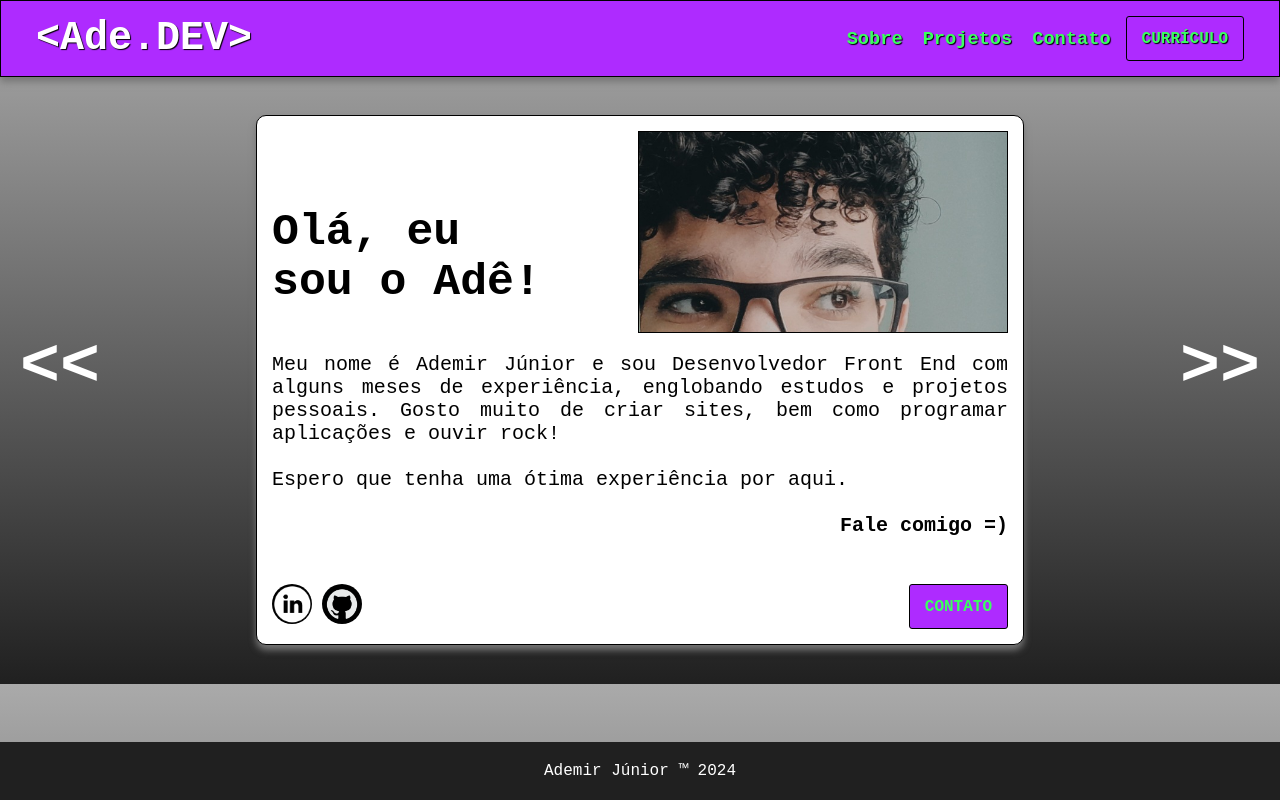
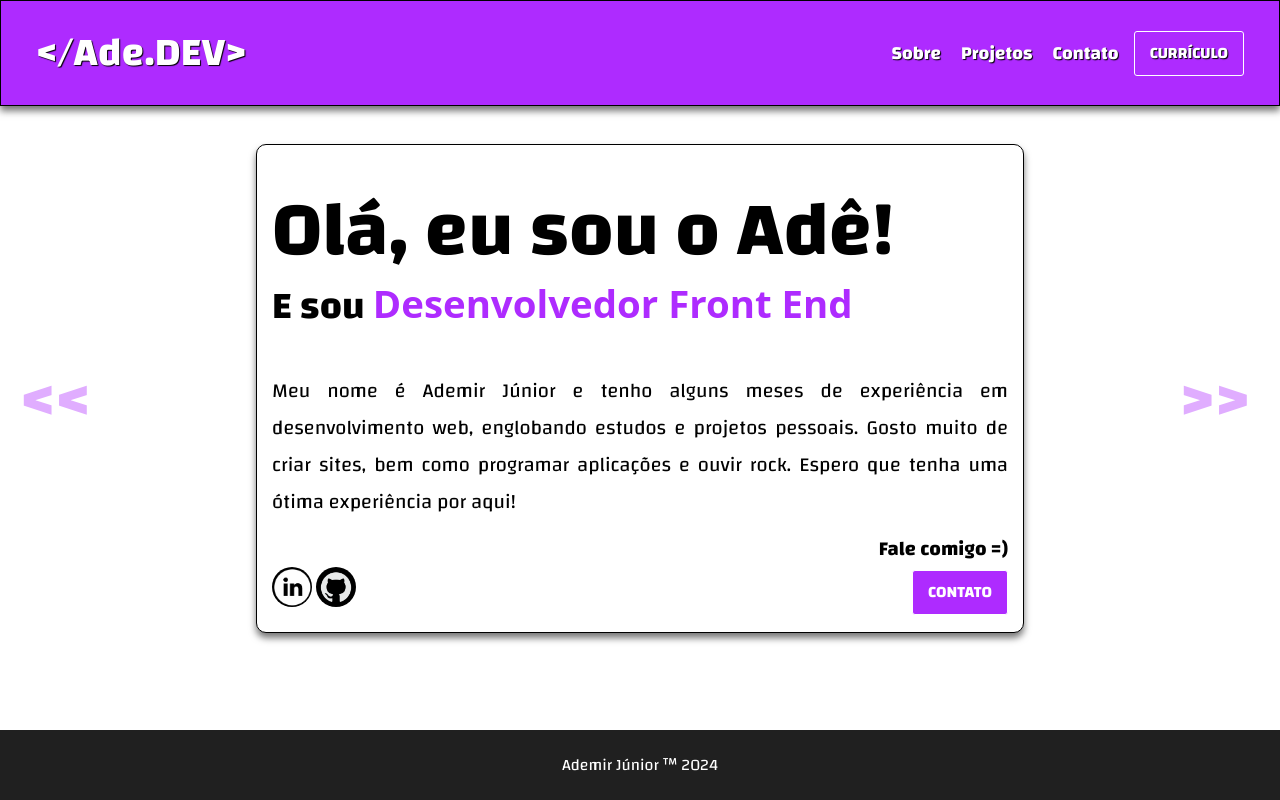
Before and after one commit to adejuniorr/PortfolioOnline, a plain HTML site: page Portifólio/public/index.html in a window 1280 px wide. Drawn offline with Linux system fonts and the light colour scheme; a web font is replaced by a local one.

Commit message:
Projeto Portifólio Online v1: Remoção de animações CSS, alteração de fontes e mais algumas estilizações

```diff
--- a/Portifólio/public/css/style.css
+++ b/Portifólio/public/css/style.css
@@ -1,17 +1,13 @@
 @charset 'UTF-8';
 
 @import url('https://fonts.googleapis.com/css2?family=Chivo+Mono:wght@100;600&display=swap');
+@import url('https://fonts.googleapis.com/css2?family=Changa:wght@400;700&family=Sansita+Swashed:wght@700&display=swap');
 
 * {
     margin: 0;
     border: 0;
-    padding: 0;
-    font-family: 'Chivo Mono', monospace;
+    padding: 0;font-family: 'Changa', sans-serif;
     /* border: var(--lighter-black-border); */
-}
-
-body {
-    background-image: linear-gradient(to top, #202020, #aaa);
 }
 
 .hidden {
@@ -54,7 +50,7 @@ nav {
 
 nav>a {
     text-decoration: none;
-    color: #3bff5f;
+    color: #fff;
     padding: 5px;
     display: inline-block;
     position: relative;
@@ -71,7 +67,7 @@ nav>a:after {
     height: 5px;
     bottom: 0;
     left: 0;
-    background-color: #1ce240;
+    background-color: #fff;
     transform-origin: bottom center;
     transition: transform 0.25s ease-out;
 }
@@ -101,9 +97,9 @@ button {
     border-radius: 3px;
     cursor: pointer;
     transition: all 300ms ease;
-    color: var(--green-brighter);
+    color: #fff;
     background-color: var(--purple);
-    border: var(--lighter-black-border);
+    border: var(--lighter-white-border);
 }
 
 button>a {
@@ -121,6 +117,7 @@ button:hover {
 
     color: #000;
     background-color: #fff;
+    border: var(--lighter-black-border);
 }
 
 
@@ -134,7 +131,7 @@ button:hover {
     height: 100px;
     cursor: pointer;
     width: 80px;
-    color: #fff;
+    color: var(--purple-lighter);
     font-size: 50pt;
     font-weight: bolder;
     padding: 5px;
@@ -160,6 +157,8 @@ main {
 }
 
 .content {
+    display: flex;
+    flex-direction: column;
     min-height: 400px;
     margin: 5% auto;
     padding: 15px;
@@ -171,92 +170,39 @@ main {
 
 #greeting {
     display: flex;
-    justify-content: space-between;
-    align-items: center;
+    flex-direction: column;
 }
 
-.reveal-block {
-    height: 50px;
+#say-hello {
+    width: 55vw;
+    font-size: 6vw;
 }
-#say-hello {
-    font-size: 3.5vw;
-    position: absolute;
+#say-hello-sub {
+    width: 55vw;
+    font-size: 3vw;
+    translate: 0px -30px;
 }
-.to-reveal-txt>span {
-    opacity: 0;
-    animation: appear-text 0.0001s linear forwards;
-    animation-delay: 1.3s;
-
-}
-.to-reveal-txt:after {
-    content: '';
-    top: 0;
-    left: 0;
-    position: absolute;
-    width: 0%;
-    height: 100%;
-    background: var(--purple);
-    animation: rev-block 1.5s cubic-bezier(0.19, 1, 0.22, 1) forwards;
-    animation-delay: 0.5s;
-}
-@keyframes rev-block {
-    0% {
-        left: 0;
-        width: 0%;
-    }
-    50% {
-        left: 0;
-        width: 100%;
-    }
-    100% {
-        left: 100%;
-        width: 0%;
-    }
-}
-@keyframes appear-text {
-    0% {
-        opacity: 0;
-    }
-    100% {
-        opacity: 1;
-    }
-}
-
-#my-picture {
-    width: 520px;
-    height: 200px;
-    border: var(--lighter-black-border);
+#say-hello-sub span {
+    color: var(--purple);
+    font-family: 'Sansita Swashed', system-ui;
 }
 
 #about-me {
-    margin: 20px auto;
+    margin: auto;
+    margin-bottom: 0px;
     font-size: 15pt;
     text-align: justify;
 }
-
-#p-block {
-    display: flex;
-    justify-content: end;
-}
 #talk-to-me {
-    margin-top: 0px;
+    margin-top: 10px;
     font-weight: bold;
     text-align: end;
-    position: absolute;
 }
-#talk-to-me>span {
-    animation-delay: 2s;
-}
-#talk-to-me.to-reveal-txt:after {
-    animation-delay: 1.2s;
-}
-
 #go-to {
     display: flex;
     justify-content: space-between;
     align-items: center;
 }
-
 .link {
     width: 40px;
     height: 40px;
@@ -265,27 +211,26 @@ main {
     filter: invert(100%);
     transform: scale(1);
 }
-
 .link:hover {
     filter: invert(0%);
     transform: scale(1.2);
 }
 
 @media only screen and (max-width: 1450px) {
-    #my-picture {
+    /* #my-picture {
         width: 50%;
         height: 200px;
         border: var(--lighter-black-border);
-    }
+    } */
 
 }
 
 @media only screen and (max-width: 1100px) {
-    #my-picture {
+    /* #my-picture {
         width: 50%;
         height: 200px;
         border: var(--lighter-black-border);
-    }
+    } */
 
 }
 
@@ -362,11 +307,11 @@ main {
         font-size: 28pt;
     }
 
-    #my-picture {
+    /* #my-picture {
         width: 280px;
         height: 150px;
         border: var(--lighter-black-border);
-    }
+    } */
 
     #about-me {
         margin: 20px auto;
@@ -390,12 +335,12 @@ main {
         font-size: 20pt;
     }
 
-    #my-picture {
+    /* #my-picture {
         width: 100%;
         height: 100px;
         margin-top: 20px;
         border: var(--lighter-black-border);
-    }
+    } */
 }
 
 @media only screen and (max-width: 400px) {
@@ -403,12 +348,12 @@ main {
         font-size: 17pt;
     }
 
-    #my-picture {
+    /* #my-picture {
         width: 100%;
         height: 80px;
         margin-top: 10px;
         border: var(--lighter-black-border);
-    }
+    } */
 }
 
 @media only screen and (max-width: 400px) and (max-height: 750px) {
@@ -489,12 +434,12 @@ main {
         font-size: 12pt;
     }
 
-    #my-picture {
+    /* #my-picture {
         width: 200px;
         height: 70px;
         margin-top: 10px;
         border: var(--lighter-black-border);
-    }
+    } */
 
     header {
         display: block;
--- a/Portifólio/public/css/vars.css
+++ b/Portifólio/public/css/vars.css
@@ -1,9 +1,9 @@
 :root {
-    --green-brighter: #3bff5f;
-    --green-darker: #1ce240;
     --purple: #ae2bff;
+    --purple-lighter: #e0adff;
 
     --l-text-shadow: 1px 1px 1px #000;
     --lighter-black-border: 1px solid #000;
+    --lighter-white-border: 1px solid #fff;
     --v-box-shadow: 0px 5px 7px #777;
 }
--- a/Portifólio/public/index.html
+++ b/Portifólio/public/index.html
@@ -13,7 +13,7 @@
 <body>
     <div class="|">
         <header>
-            <span>&lt;Ade.DEV&gt;</span>
+            <span>&lt;/Ade.DEV&gt;</span>
             <nav>
                 <a href="">Sobre</a>
                 <a href="">Projetos</a>
@@ -33,19 +33,13 @@
             <main>
                 <div class="content">
                     <div id="greeting">
-                        <div class="reveal-block">
-                            <h1 class="to-reveal-txt" id="say-hello"><span>Olá, eu <br>sou o Adê!</span></h1>
-                        </div>
-                        <img id="my-picture" src="img/my-picture.jpg" alt="">
+                        <h1 id="say-hello">Olá, eu sou o Adê!</h1>
+                        <h2 id="say-hello-sub">E sou <span>Desenvolvedor Front End</span></h2>
                     </div>
                     <div id="about-me">
-                        <p>Meu nome é Ademir Júnior e sou Desenvolvedor Front End com alguns meses de experiência, englobando estudos e projetos pessoais. Gosto muito de criar sites, bem como programar aplicações e ouvir rock!</p>
-                        <br>
-                        <p>Espero que tenha uma ótima experiência por aqui.</p>
-                        <br>
-                        <div class="reveal-block" id="p-block">
-                            <p class="to-reveal-txt" id="talk-to-me"><span>Fale comigo =)</span></p>
-                        </div>
+                        <Espero>Meu nome é Ademir Júnior e tenho alguns meses de experiência em desenvolvimento web, englobando estudos e projetos pessoais. Gosto muito de criar sites, bem como programar aplicações e ouvir rock. Espero que tenha uma ótima experiência por aqui!</p>
+
+                        <p id="talk-to-me"><span>Fale comigo =)</span></p>
                     </div>
                     <div id="go-to">
                         <div id="links">
```
Also changed, not shown: Nota!.txt (added).
